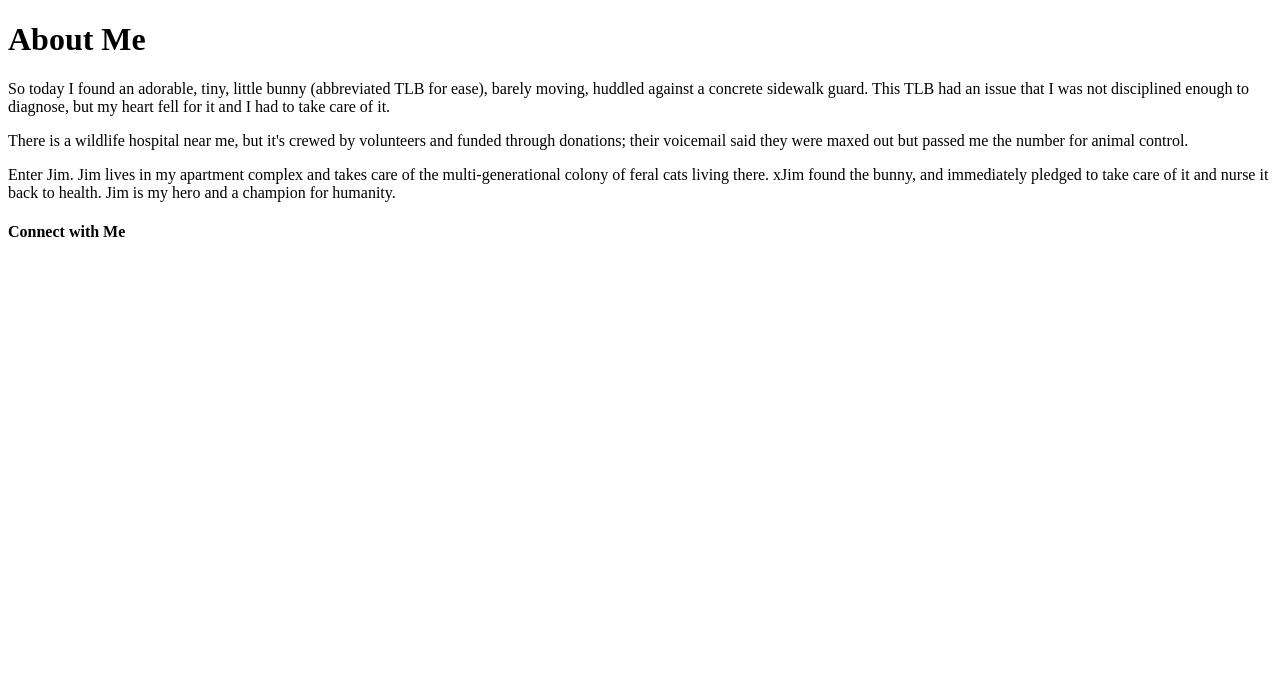
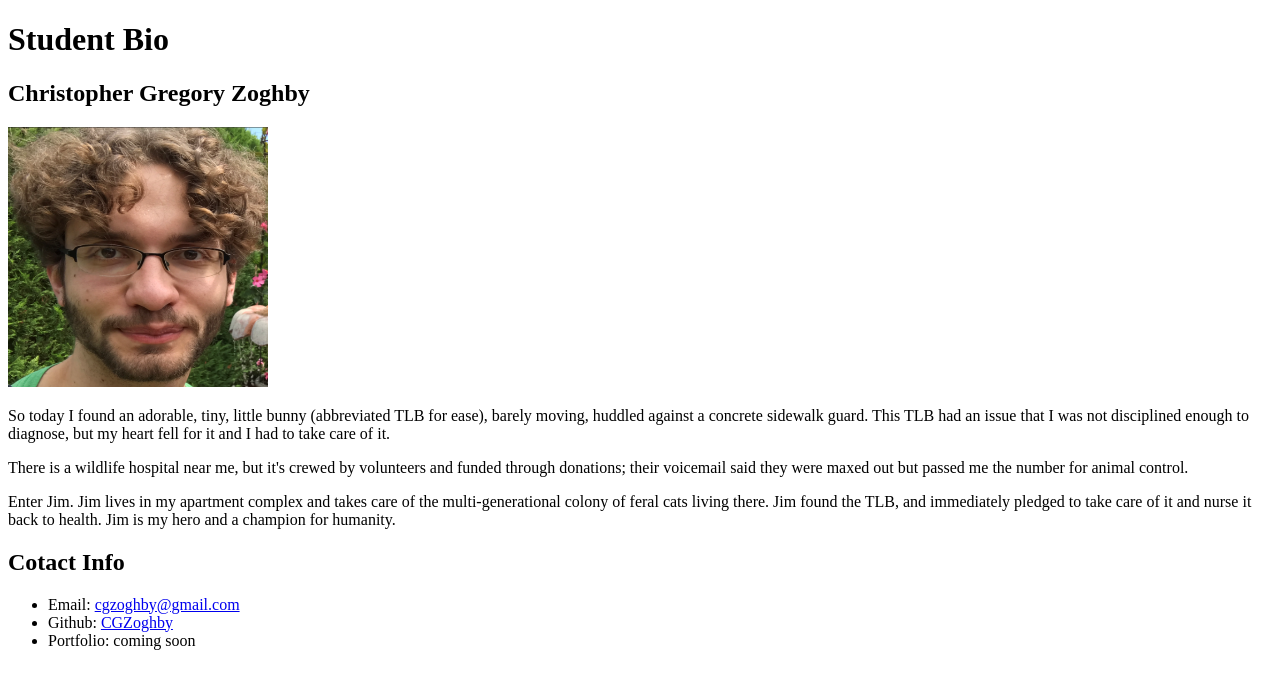
Before and after one commit to CGZoghby/Basic-Portfolio, a plain HTML site: page index.html in a window 1280 px wide. Drawn offline with Linux system fonts and the light colour scheme.

Commit message:
Student Bio Activity Update

```diff
--- a/index.html
+++ b/index.html
@@ -10,21 +10,32 @@
 
 <body>
 
-        <h1>About Me</h1>
+    <h1>Student Bio</h1>
 
-        <p> So today I found an adorable, tiny, little bunny (abbreviated TLB for ease),
+    <h2>Christopher Gregory Zoghby</h2>
+
+<img src="assets/images/Personal Photo.PNG" width="260" height="260" alt="Personal Photo">
+
+    <p> So today I found an adorable, tiny, little bunny (abbreviated TLB for ease),
             barely moving, huddled against a concrete sidewalk guard. This TLB had an issue that I was not
             disciplined enough to diagnose, but my heart fell for it and I had to take care of it.
-        </p> <p>
+    </p> <p>
             There is a wildlife hospital near me, but it's crewed by volunteers and funded through donations;
             their voicemail said they were maxed out but passed me the number for animal control.
-        </p> <p>
+    </p> <p>
             Enter Jim. Jim lives in my apartment complex and takes care of the multi-generational colony of
-            feral cats living there. xJim found the bunny, and immediately pledged to take care of it and nurse it back to health. Jim is my
-            hero and a champion for humanity.
-        </p>
+            feral cats living there. Jim found the TLB, and immediately pledged to take care of it and nurse it
+            back to health. Jim is my hero and a champion for humanity.
+    </p>
 
-        <h4>Connect with Me</h4>
+    <h2>Cotact Info</h2>
+
+    <ul>
+        <li>Email: <a href="mailto:cgzoghby@gmail.com">cgzoghby@gmail.com</a></li>
+        <li>Github: <a href="https://github.com/CGZoghby">CGZoghby</a></li>
+        <li> Portfolio: coming soon</li>
+    </ul>
+
 
 </body>
 </html>
```
Also changed, not shown: 1 other file.
